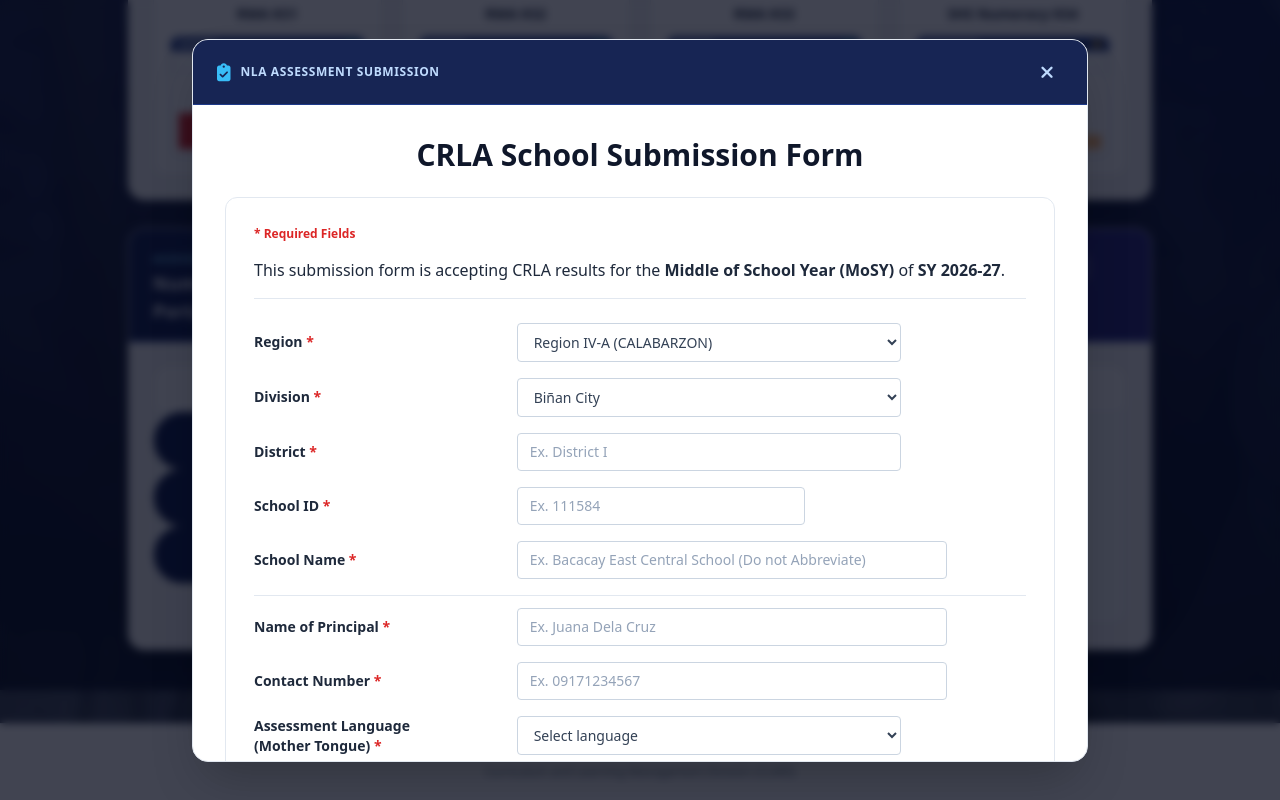
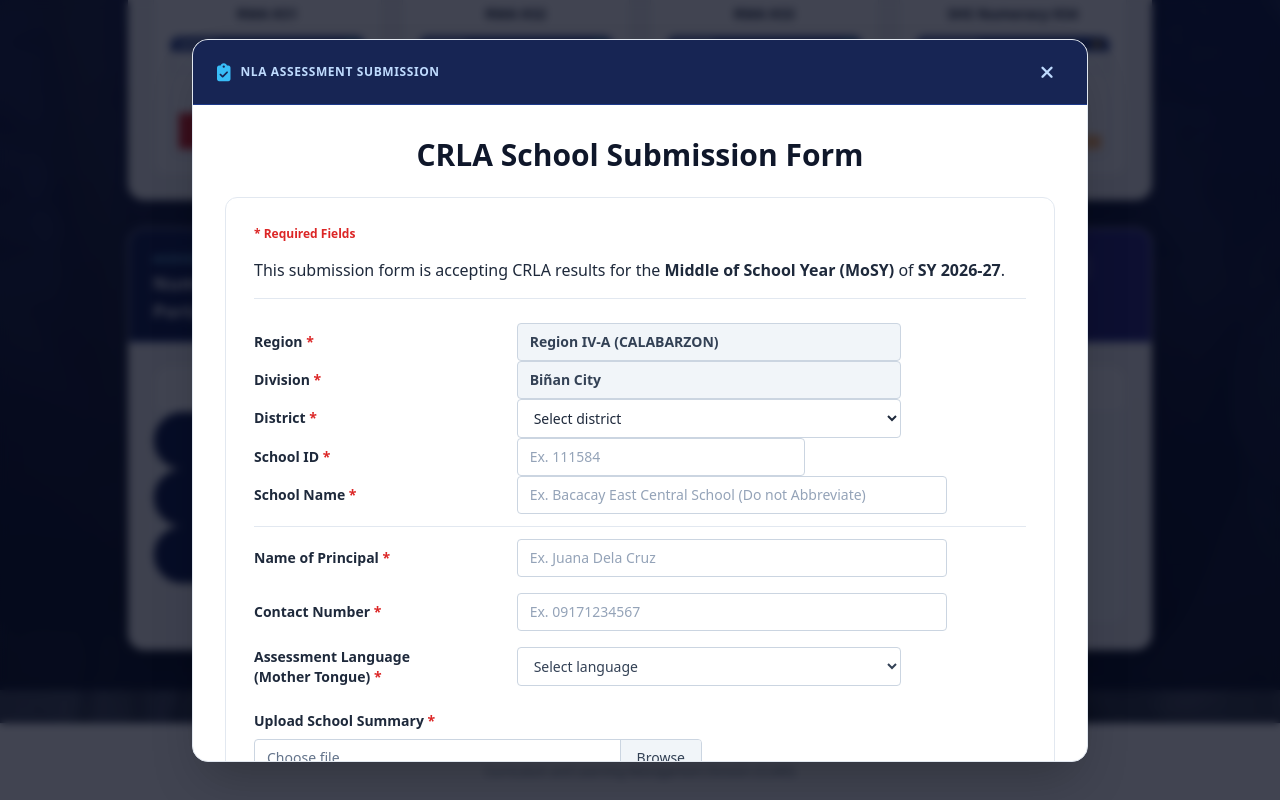
Before and after one commit to sdobinancity2026-eng/SDO-Connect-Portal, a plain HTML site: page nla.html in a window 1280 px wide. Both pictures are taken after a click on the button 390 px from the left and 1108 px from the top of the page. Shown: the part 668-1468 px from the top of the page. Drawn offline with nearby package versions, Linux system fonts and the light colour scheme.

Commit message:
Update nla.html

```diff
--- a/nla.html
+++ b/nla.html
@@ -552,45 +552,48 @@
                 </p>
 
                 <!-- STEP 1: School & Assessment Details -->
-                <div id="formStep1" class="space-y-4">
-                    <!-- Region -->
+               <!-- Region (Fixed to Region IV-A (CALABARZON)) -->
                 <div class="grid grid-cols-1 md:grid-cols-12 gap-2 md:gap-4 items-center">
                     <label for="inputRegion" class="md:col-span-4 text-xs sm:text-sm font-bold text-slate-800">
                         Region <span class="text-red-600">*</span>
                     </label>
                     <div class="md:col-span-8">
-                            <select id="inputRegion" required class="w-full md:w-96 border border-slate-300 rounded px-3 py-2 text-xs sm:text-sm text-slate-700 bg-white focus:outline-none focus:border-sky-600">
-                                <option value="">Select region</option>
-                                <option value="Region IV-A (CALABARZON)" selected>Region IV-A (CALABARZON)</option>
-                                <option value="NCR">NCR</option>
-                                <option value="Region III">Region III</option>
-                            </select>
+                        <input type="text" id="inputRegion" name="region" value="Region IV-A (CALABARZON)" readonly required
+                            class="w-full md:w-96 border border-slate-300 rounded px-3 py-2 text-xs sm:text-sm font-semibold text-slate-700 bg-slate-100 cursor-not-allowed focus:outline-none">
                     </div>
                 </div>
 
-                    <!-- Division -->
+                <!-- Division (Fixed to Biñan City) -->
                 <div class="grid grid-cols-1 md:grid-cols-12 gap-2 md:gap-4 items-center">
                     <label for="inputDivision" class="md:col-span-4 text-xs sm:text-sm font-bold text-slate-800">
                         Division <span class="text-red-600">*</span>
                     </label>
                     <div class="md:col-span-8">
-                            <select id="inputDivision" required class="w-full md:w-96 border border-slate-300 rounded px-3 py-2 text-xs sm:text-sm text-slate-700 bg-white focus:outline-none focus:border-sky-600">
-                                <option value="">Select division</option>
-                                <option value="Biñan City" selected>Biñan City</option>
-                                <option value="Santa Rosa City">Santa Rosa City</option>
-                                <option value="Cabuyao City">Cabuyao City</option>
-                                <option value="Calamba City">Calamba City</option>
-                            </select>
+                        <input type="text" id="inputDivision" name="division" value="Biñan City" readonly required
+                            class="w-full md:w-96 border border-slate-300 rounded px-3 py-2 text-xs sm:text-sm font-semibold text-slate-700 bg-slate-100 cursor-not-allowed focus:outline-none">
                     </div>
                 </div>
 
-                    <!-- District -->
+                <!-- District (District 1 to 10 Only) -->
                 <div class="grid grid-cols-1 md:grid-cols-12 gap-2 md:gap-4 items-center">
                     <label for="inputDistrict" class="md:col-span-4 text-xs sm:text-sm font-bold text-slate-800">
                         District <span class="text-red-600">*</span>
                     </label>
                     <div class="md:col-span-8">
-                            <input type="text" id="inputDistrict" required placeholder="Ex. District I" class="w-full md:w-96 border border-slate-300 rounded px-3 py-2 text-xs sm:text-sm text-slate-800 placeholder:text-slate-400 focus:outline-none focus:border-sky-600">
+                        <select id="inputDistrict" name="district" required
+                            class="w-full md:w-96 border border-slate-300 rounded px-3 py-2 text-xs sm:text-sm text-slate-800 bg-white focus:outline-none focus:border-sky-600">
+                            <option value="">Select district</option>
+                            <option value="District 1">District 1</option>
+                            <option value="District 2">District 2</option>
+                            <option value="District 3">District 3</option>
+                            <option value="District 4">District 4</option>
+                            <option value="District 5">District 5</option>
+                            <option value="District 6">District 6</option>
+                            <option value="District 7">District 7</option>
+                            <option value="District 8">District 8</option>
+                            <option value="District 9">District 9</option>
+                            <option value="District 10">District 10</option>
+                        </select>
                     </div>
                 </div>
 
@@ -902,6 +905,14 @@
     currentStep = 1;
     const cfg = formConfigs[type] || formConfigs['crla'];
 
+    // Clear stale inputs from any previous open, then re-apply fixed values
+    const form = document.getElementById('nlaSubmissionForm');
+    if (form) form.reset();
+    const fileDisplay = document.getElementById('fileNameDisplay');
+    if (fileDisplay) fileDisplay.textContent = 'Choose file';
+
+    document.getElementById('inputRegion').value = 'Region IV-A (CALABARZON)';
+    document.getElementById('inputDivision').value = 'Biñan City';
     document.getElementById('modalFormTitle').textContent = cfg.title;
     document.getElementById('modalFormSubtitle').innerHTML = cfg.subtitle;
 
@@ -947,15 +958,23 @@
 
     function resetStepUI() {
     currentStep = 1;
-        document.getElementById('formStep1').classList.remove('hidden');
-        document.getElementById('formStep2').classList.add('hidden');
 
+    const step1 = document.getElementById('formStep1');
+    const step2 = document.getElementById('formStep2');
     const prevBtn = document.getElementById('btnPrevStep');
+    const nextBtn = document.getElementById('btnNextStep');
+    const submitBtn = document.getElementById('btnSubmitForm');
+
+    if (step1) step1.classList.remove('hidden');
+    if (step2) step2.classList.add('hidden');
+
+    if (prevBtn) {
         prevBtn.disabled = true;
         prevBtn.className = 'bg-slate-100 text-slate-400 font-medium text-xs sm:text-sm px-4 py-2 rounded cursor-not-allowed transition';
+    }
 
-        document.getElementById('btnNextStep').classList.remove('hidden');
-        document.getElementById('btnSubmitForm').classList.add('hidden');
+    if (nextBtn) nextBtn.classList.remove('hidden');
+    if (submitBtn) submitBtn.classList.add('hidden');
 }
 
     function nextFormStep() {
```
Lines whose indentation alone changed are shown as unchanged.
